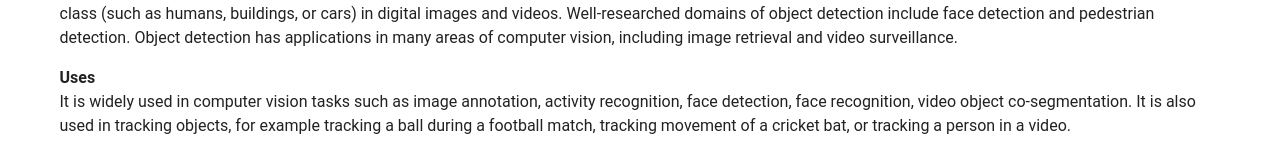
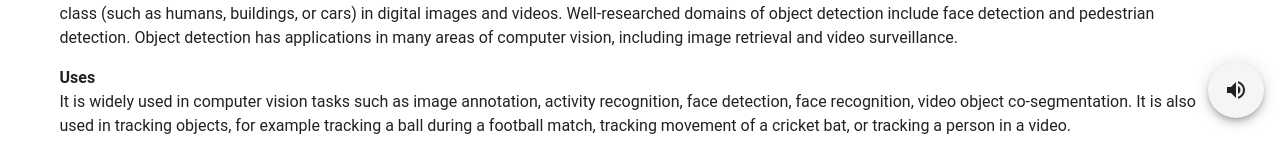
Before and after one commit to hrbattery/3185-proj, a Vue app in the folder src/: page /p4 in a window 1280 px wide. Shown: the part 650-800 px from the top of the page. Built offline with nearby package versions, Linux system fonts and the light colour scheme.

Commit message:
test gzip & tts

```diff
--- a/src/package.json
+++ b/src/package.json
@@ -9,6 +9,7 @@
   },
   "dependencies": {
     "babel-runtime": "^6.26.0",
+    "compression-webpack-plugin": "^7.0.0",
     "core-js": "^3.6.5",
     "vue": "^2.6.11",
     "vue-router": "^3.4.8",
--- a/src/src/App.vue
+++ b/src/src/App.vue
@@ -55,7 +55,7 @@ a {
 .slide-left-enter-active,
 .slide-left-leave-active {
     will-change: transform;
-    transition: all .3s cubic-bezier(0.1, 0.7, 1.0, 0.1);
+    transition: all 1s;
     position: absolute;
     width:100%;
     left:0;
--- a/src/src/components/Header.vue
+++ b/src/src/components/Header.vue
@@ -1,5 +1,5 @@
 <template>
-  <v-toolbar max-height="64px">
+  <v-app-bar max-height="64px" app>
     <!-- <v-app-bar-nav-icon></v-app-bar-nav-icon> -->
     <!--v-toolbar-title><router-link to="/">Home Page</router-link></v-toolbar-title-->
     <v-toolbar-title>
@@ -22,7 +22,7 @@
     <v-btn icon>
         <v-icon @click="darkModeTrigger">mdi-theme-light-dark</v-icon>
     </v-btn>
-  </v-toolbar>
+  </v-app-bar>
 </template>
 
 <script>
--- a/src/src/pages/Page4.vue
+++ b/src/src/pages/Page4.vue
@@ -3,6 +3,17 @@
     <Header/>
 
     <v-main>
+      <v-fab-transition>
+      <v-btn
+        fab
+        fixed
+        bottom
+        right
+        class="v-btn--example"
+      >
+        <v-icon>mdi-volume-high</v-icon>
+      </v-btn>
+      </v-fab-transition>
       <v-container>
         <div class="text-start">
           <h1>Moving object detection</h1>
@@ -101,6 +112,7 @@
           <p>Temporal differencing method identifies the moving object by applying pixel-wise difference method with two or three consecutive frames.</p>
         </div>
       </v-container>
+
     </v-main>
   </v-app>
 </template>
@@ -139,3 +151,10 @@
     }
   }
 </script>
+
+<style>
+.v-btn--example {
+  bottom: 0;
+  margin: 0 0 16px 16px;
+}
+</style>
--- a/src/src/router.js
+++ b/src/src/router.js
@@ -39,7 +39,7 @@ const routers = [
         component: Page2,
         meta:{
             title:'Introduction',
-            index:1
+            index:2
         }
     },
     {
@@ -48,7 +48,7 @@ const routers = [
         component: Page3,
         meta:{
             title:'Introduction',
-            index:1
+            index:3
         }
     },
     {
@@ -57,7 +57,7 @@ const routers = [
         component: Page4,
         meta:{
             title:'Introduction',
-            index:1
+            index:4
         }
     },
     {
@@ -66,7 +66,7 @@ const routers = [
         component: About,
         meta:{
             title:'Introduction',
-            index:1
+            index:5
         }
     }
 ]
--- a/src/vue.config.js
+++ b/src/vue.config.js
@@ -1,5 +1,9 @@
-
+const path = require('path');
+const webpack = require('webpack')
 const VuetifyLoaderPlugin = require('vuetify-loader/lib/plugin')
+const CompressionWebpackPlugin = require('compression-webpack-plugin')
+const productionGzipExtensions = ['js', 'css']
+const isProduction = process.env.NODE_ENV === 'production'
 
 module.exports = {
   "transpileDependencies": [
@@ -7,7 +11,17 @@ module.exports = {
   ],
   configureWebpack: {
     plugins: [
-      new VuetifyLoaderPlugin()
+      new VuetifyLoaderPlugin(),
+      new CompressionWebpackPlugin({
+        algorithm: 'gzip',
+        test: new RegExp('\\.(' + productionGzipExtensions.join('|') + ')$'),
+        threshold: 10240,
+        minRatio: 0.8
+      }),
+      new webpack.optimize.LimitChunkCountPlugin({
+        maxChunks: 5,
+        minChunkSize: 100
+      })
     ],
     devtool: 'source-map'
   },
```
